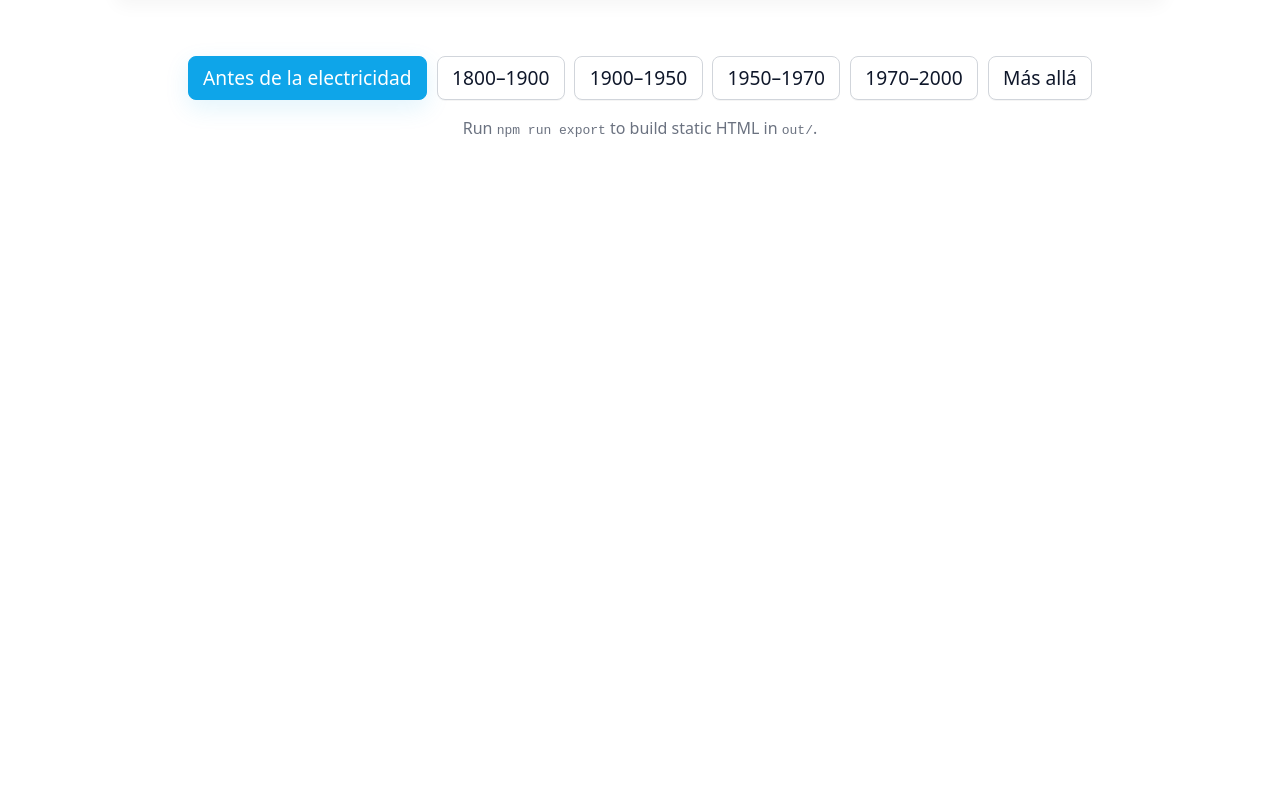
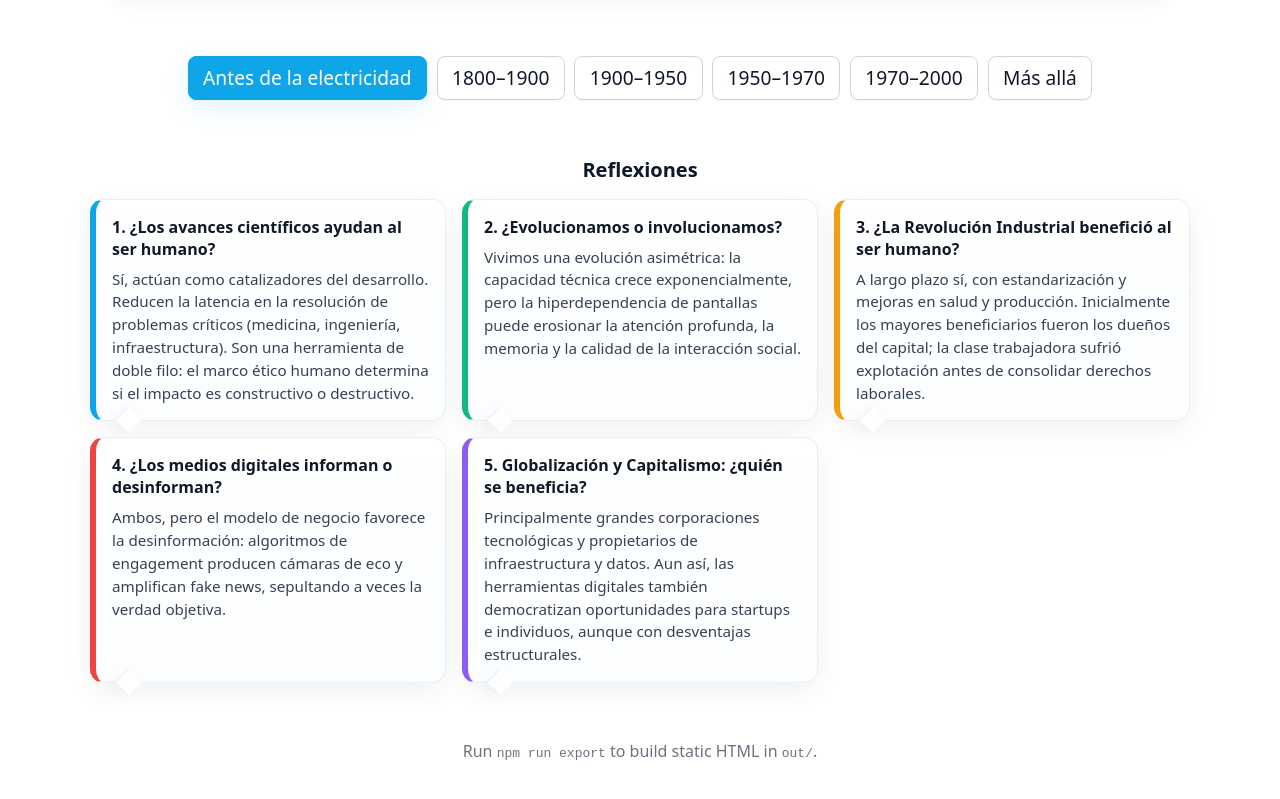
Before and after one commit to yirman/telecom-info-js, a Next.js app: page / in a window 1280 px wide. Shown: the part 1109-1908 px from the top of the page. Before the commit the page ends 1298 px from the top, so only its background shows below. Built offline with nearby package versions, Linux system fonts and the light colour scheme.

Commit message:
adding questions

```diff
--- a/pages/index.js
+++ b/pages/index.js
@@ -228,6 +228,36 @@ export default function Home() {
           </nav>
         </section>
 
+        <section className="insights">
+          <h2 className="insights-title">Reflexiones</h2>
+          <div className="bubbles">
+            <article className="bubble">
+              <h4>1. ¿Los avances científicos ayudan al ser humano?</h4>
+              <p>Sí, actúan como catalizadores del desarrollo. Reducen la latencia en la resolución de problemas críticos (medicina, ingeniería, infraestructura). Son una herramienta de doble filo: el marco ético humano determina si el impacto es constructivo o destructivo.</p>
+            </article>
+
+            <article className="bubble">
+              <h4>2. ¿Evolucionamos o involucionamos?</h4>
+              <p>Vivimos una evolución asimétrica: la capacidad técnica crece exponencialmente, pero la hiperdependencia de pantallas puede erosionar la atención profunda, la memoria y la calidad de la interacción social.</p>
+            </article>
+
+            <article className="bubble">
+              <h4>3. ¿La Revolución Industrial benefició al ser humano?</h4>
+              <p>A largo plazo sí, con estandarización y mejoras en salud y producción. Inicialmente los mayores beneficiarios fueron los dueños del capital; la clase trabajadora sufrió explotación antes de consolidar derechos laborales.</p>
+            </article>
+
+            <article className="bubble">
+              <h4>4. ¿Los medios digitales informan o desinforman?</h4>
+              <p>Ambos, pero el modelo de negocio favorece la desinformación: algoritmos de engagement producen cámaras de eco y amplifican fake news, sepultando a veces la verdad objetiva.</p>
+            </article>
+
+            <article className="bubble">
+              <h4>5. Globalización y Capitalismo: ¿quién se beneficia?</h4>
+              <p>Principalmente grandes corporaciones tecnológicas y propietarios de infraestructura y datos. Aun así, las herramientas digitales también democratizan oportunidades para startups e individuos, aunque con desventajas estructurales.</p>
+            </article>
+          </div>
+        </section>
+
         <section className="export-note">
           <p>Run <code>npm run export</code> to build static HTML in <code>out/</code>.</p>
         </section>
--- a/styles/globals.css
+++ b/styles/globals.css
@@ -19,6 +19,31 @@ main { font-family: system-ui, -apple-system, 'Segoe UI', Roboto, 'Helvetica Neu
 .card p { margin: 0; color: #374151; font-size: 0.95rem; }
 
 .export-note { text-align: center; padding-bottom: 2rem; color: #6b7280; }
+
+/* Insights / bubbles */
+.insights { max-width: 1100px; margin: 2.5rem auto; padding: 1rem; }
+.insights-title { text-align: center; margin: 0 0 1rem; font-size: 1.25rem; color: #0f172a; }
+.bubbles { display: grid; grid-template-columns: repeat(3, 1fr); gap: 1rem; }
+.bubble { background: linear-gradient(180deg,#ffffff,#fbfdff); border: 1px solid #e6eef6; padding: 1rem; border-radius: 14px; box-shadow: 0 8px 28px rgba(2,6,23,0.06); position: relative; }
+.bubble h4 { margin: 0 0 0.5rem; font-size: 1rem; }
+.bubble p { margin: 0; color: #374151; font-size: 0.95rem; line-height: 1.5; }
+.bubble::after { content: ''; position: absolute; bottom: -10px; left: 22px; width: 18px; height: 18px; background: #ffffff; transform: rotate(45deg); border-left: 1px solid #e6eef6; border-bottom: 1px solid #e6eef6; box-shadow: 0 6px 18px rgba(2,6,23,0.04); }
+
+/* color accents for each bubble */
+.bubbles .bubble:nth-child(1) { border-left: 6px solid #0ea5e9; }
+.bubbles .bubble:nth-child(2) { border-left: 6px solid #10b981; }
+.bubbles .bubble:nth-child(3) { border-left: 6px solid #f59e0b; }
+.bubbles .bubble:nth-child(4) { border-left: 6px solid #ef4444; }
+.bubbles .bubble:nth-child(5) { border-left: 6px solid #8b5cf6; }
+
+@media (max-width: 900px) {
+	.bubbles { grid-template-columns: repeat(2, 1fr); }
+}
+
+@media (max-width: 600px) {
+	.bubbles { grid-template-columns: 1fr; }
+	.bubble::after { left: 14px; }
+}
 
 /* Small adjustments */
 h1 { font-size: 2rem; margin-bottom: 0.5rem; }
```
